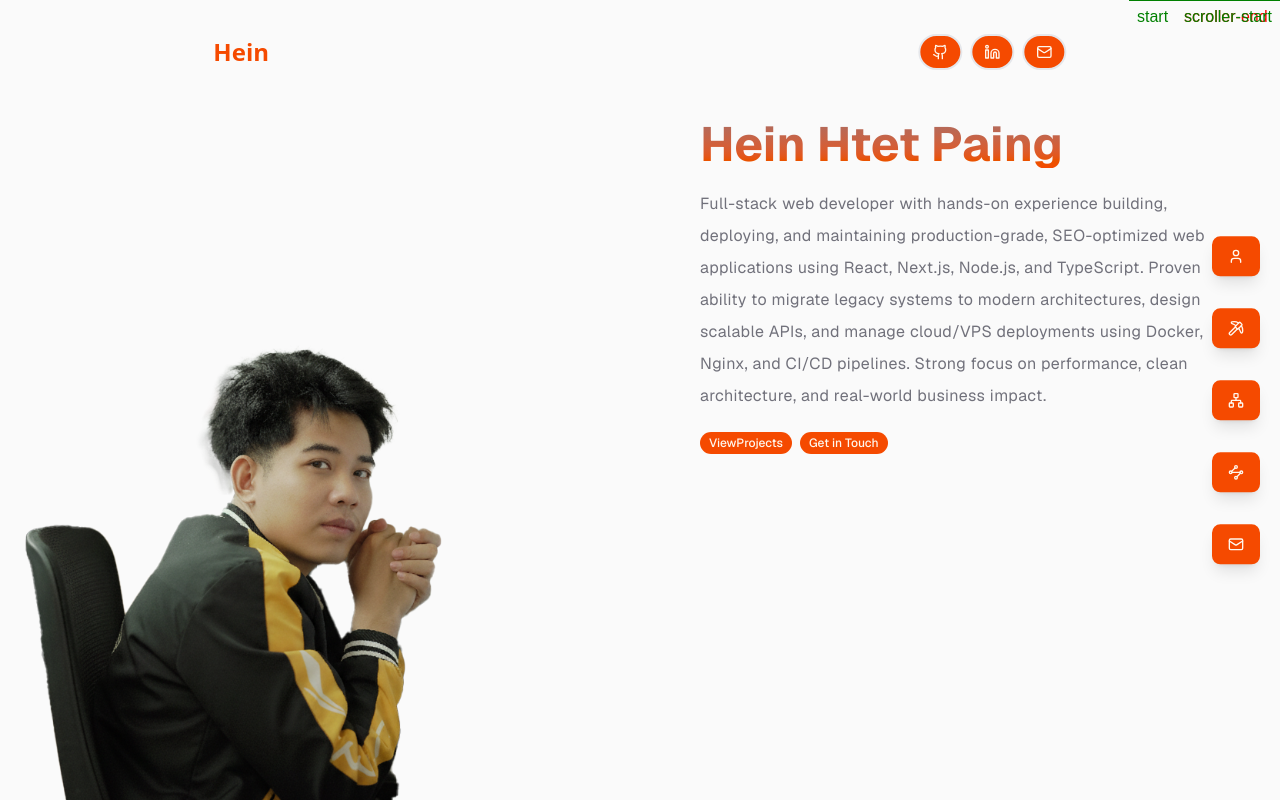
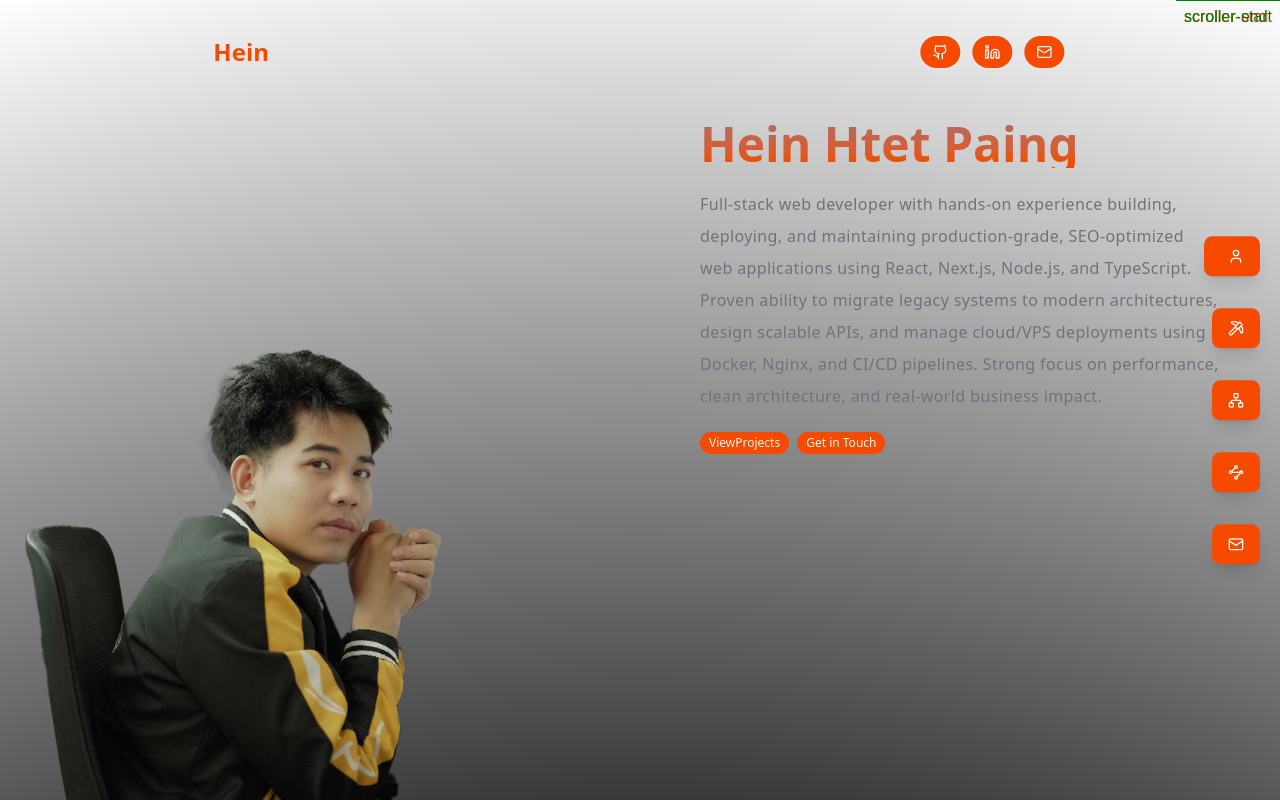
Before and after one commit to dev-heinhtetpaing/CV-with-Next, a Next.js app: page / in a window 1280 px wide. Shown: the top 800 px of the page. Built offline with nearby package versions, Linux system fonts and the light colour scheme.

Commit message:
updating about section

```diff
--- a/app/(root)/page.tsx
+++ b/app/(root)/page.tsx
@@ -1,18 +1,15 @@
 
 import HeroSection from "../components/home/hero-section";
-import SecondSection from "../components/home/second-section";
+import AboutSection from "../components/home/about-section";
 import ThirdSection from "../components/home/third-section";
 
 export default function Home() {
+
   return (
-    <div className=" min-h-screen items-center justify-center bg-zinc-50 font-sans dark:bg-black">
-      {/* <main className="flex min-h-screen w-full max-w-3xl flex-col items-center justify-between py-32 px-16 bg-white dark:bg-black sm:items-start"> */}
-
-        <HeroSection />
-        <SecondSection />
-        <ThirdSection />
-
-      {/* </main> */}
-    </div>
+    <div className="relative w-full radial-gradient ">
+  <HeroSection />
+  <AboutSection />
+  <ThirdSection />
+</div>
   );
 }
--- /dev/null
+++ b/app/components/home/about-section.tsx
@@ -0,0 +1,67 @@
+"use client";
+import { useGSAP } from "@gsap/react";
+import Image from "next/image";
+import { useRef } from "react";
+// import { useMediaQuery } from "react-responsive";
+import gsap from "gsap";
+const AboutSection = () => {
+  // const isMobile = useMediaQuery({ query: "(max-width: 768px)" });
+  const sectionRef = useRef<HTMLDivElement>(null);
+  useGSAP(()=>{
+    if(!sectionRef) return;
+    const start = "top top"
+    const end = "bottom+=200"
+    const scrollTimeline = gsap.timeline({
+      scrollTrigger:{
+        trigger:sectionRef.current,
+        start:start,
+        end:end,
+        scrub:true,
+        markers:true,
+        pin:true
+      },
+      opacity:0,
+      duration:1,
+      ease:"power1.inOut"
+    })
+    scrollTimeline.to(".mask-image",{
+      duration:1,
+      maskSize:"400%",
+      maskPosition:"center",
+      ease:"power1.inOut",
+
+    }).to(".mask-container",{
+      display:"flex",
+      flexDirection:"column",
+      gap:10,
+    }).to(".mask-content",{
+      display:"block",
+    })
+  },{scope:sectionRef})
+  return (
+    <div ref={sectionRef} id="about-section" className="relative min-h-screen w-full" >
+      <div className="w-full h-full min-h-screen relative container mx-auto  ">
+      <div className=" w-full h-full min-h-screen flex mask-container  justify-center items-center ">
+          <div className="w-full h-full">
+          <Image className=" mask-image " src="/hein-bg.png" alt="About" fill />
+          </div>
+          <div className=" mask-content w-full h-full">
+            <p><span>Lorem ipsum dolor sit amet consectetur, adipisicing elit. Exercitationem consequatur quo nemo, praesentium labore vero laudantium iure optio debitis. Error quis sequi consequatur cum, optio odit facere accusamus. Reprehenderit, commodi.</span><span>Provident amet distinctio rerum adipisci repudiandae voluptatum temporibus nihil, tempora laboriosam facilis aspernatur corrupti rem maxime iusto itaque dolorem sequi maiores, quaerat facere? Quaerat dolorum similique eos dignissimos tenetur porro.</span></p>
+          </div>
+      </div>
+      {/* <div className="layer ">
+        <h1>
+         layer 2
+        </h1>
+      </div>
+      <div className="layer ">
+        <h1>
+         layer 3
+        </h1>
+      </div> */}
+      </div>
+    </div>
+  );
+};
+
+export default AboutSection;
--- a/app/components/home/hero-section.tsx
+++ b/app/components/home/hero-section.tsx
@@ -6,12 +6,18 @@ import MotionPathPlugin from "gsap/MotionPathPlugin";
 import ScrollTrigger from "gsap/ScrollTrigger";
 import gsap from "gsap";
 import { useMediaQuery } from "react-responsive";
-import {Badge} from "@/components/ui/badge";
-import {  personalInfo } from "@/lib/data";
+import { Badge } from "@/components/ui/badge";
+import { personalInfo } from "@/lib/data";
 
 const HeroSection = () => {
+  const scrollToView = (id: string) => {
+    const element = document.getElementById(id);
+    if (element) {
+      element.scrollIntoView({ behavior: 'smooth' });
+    }
+  }
   // const badgeContainer=document.querySelector(".badges-container");
-  const mobileWidth = useMediaQuery({ query: "(max-width: 768px)" });
+  const mobileWidth = useMediaQuery({ query: "(max-width: 460px)" });
   gsap.registerPlugin(ScrollTrigger, MotionPathPlugin);
   const sectionRef = useRef<HTMLDivElement>(null);
   const badgesContainerRef = useRef<HTMLDivElement>(null);
@@ -19,15 +25,16 @@ const HeroSection = () => {
   useGSAP(() => {
     const start = "top top"
     const end = "bottom+=200"
-    const containerSize={
+    const containerSize = {
       width: badgesContainerRef?.current?.offsetWidth || 0,
       height: badgesContainerRef?.current?.offsetHeight || 0
     }
-    const b1Size={width:document.querySelector(".b1")?.getBoundingClientRect().width || 0,height:document.querySelector(".b1")?.getBoundingClientRect().height || 0};
-    const endPoint = mobileWidth ? { x: 0, y: containerSize.width-b1Size.width || 0 } : { x: -((containerSize.width-b1Size.width || 0)/1.5  || 0), y: -(containerSize.height+b1Size.height/4) || 0 };
-    const midPoint=mobileWidth ? { x: 0, y: containerSize.width/2-b1Size.width/2 || 0 } : { x: -((containerSize.width+b1Size.width || 0) /5  || 0), y: -(containerSize.height/2+b1Size.height*2) || 0 };
-    const startPoint={x: -(b1Size.width || 0),y:-(2*b1Size.height || 0)};
-    const initialPoint={x:0,y:0};
+    console.log(containerSize);
+    const b1Size = { width: document.querySelector(".b1")?.getBoundingClientRect().width || 0, height: document.querySelector(".b1")?.getBoundingClientRect().height || 0 };
+    const endPoint = mobileWidth ? { x: 0, y: -containerSize.width + b1Size.width/2 || 0 } : { x: -((containerSize.width - b1Size.width || 0) / 1.5 || 0), y: -(containerSize.height + b1Size.height / 4) || 0 };
+    const midPoint = mobileWidth ? { x: 0, y: -containerSize.width/2 - b1Size.width/2 || 0 } : { x: -((containerSize.width + b1Size.width || 0) / 5 || 0), y: -(containerSize.height / 2 + b1Size.height * 2) || 0 };
+    const startPoint = mobileWidth ? { x: 0, y: -b1Size.height*1.5 || 0 } : { x: -(b1Size.width || 0), y: -(2 * b1Size.height || 0) };
+    const initialPoint = { x: 0, y: 0 };
 
 
     const MasterTimeline = gsap.timeline({
@@ -37,8 +44,7 @@ const HeroSection = () => {
         end: end,
         pin: true,
         scrub: true,
-        markers: true,
-
+        // markers: true,
       }
     })
 
@@ -79,28 +85,27 @@ const HeroSection = () => {
       opacity: 1,
       duration: 1,
       ease: "power2.inOut"
-      }, ) // overlap
+    },) // overlap
 
 
 
 
   }, { scope: sectionRef });
   return (
-    <div ref={sectionRef} className="w-full h-full min-h-screen relative sm:py-20 py-10 ">
+    <div  ref={sectionRef} id="hero-section" className="w-full  min-h-screen relative sm:py-20 py-10 snap-start">
       <main className="sm:w-1/2 w-full sm:ml-auto  ">
         <div className="mx-5 sm:mx-15 space-y-5">
           <h1 className="text-2xl sm:text-5xl font-bold bg-linear-to-t from-primary to-slate-500 text-transparent bg-clip-text text-center pt-10 sm:text-left container mx-auto ">Hein Htet Paing</h1>
           <section className="container mx-auto space-y-5">
             <p className="text-sm sm:text-base text-center  leading-loose tracking-normal sm:leading-loose sm:tracking-wide sm:text-left container text-muted-foreground mx-auto ">{personalInfo.objectives}</p>
             <div className="container mx-auto flex gap-2 justify-center items-center sm:justify-start">
-          {personalInfo.cta.map(cta=><Badge key={cta.label}  className="cursor-pointer ">{cta.label}</Badge>)}
+              {personalInfo.cta.map(cta => <Badge key={cta.label} onClick={() => scrollToView(cta.href)} className="cursor-pointer ">{cta.label}</Badge>)}
             </div>
           </section>
         </div>
-
       </main>
 
-    <div className="absolute bottom-0 h-[80vh] w-full
+      <div className="absolute bottom-0 h-[70vh] w-full sm:h-[80vh]
      ">
         <div className="relative h-full w-full sm:w-1/2 mr-auto">
           <Image src="/hein.png" alt="Hein's Image" className=" object-cover " fill={true} />
@@ -110,15 +115,15 @@ const HeroSection = () => {
         <div className="relative w-full h-full " ref={badgesContainerRef}>
           {/* <div className="absolute bottom-0 right-0 "> */}
           <div className="absolute badge bottom-0 opacity-0 right-0 b1 w-18 h-18 shadow-lg rounded-full border-2 border-gray-200">
-            <Image src="/icon-nextjs.svg" alt="Next.js" fill className="p-2"  />
+            <Image src="/icon-nextjs.svg" alt="Next.js" fill className="p-2" />
             {/* <link rel="icon" href="/icon?next.svg" type="image/svg" /> */}
 
           </div>
           <div className="absolute badge bottom-0 opacity-0 right-0 b2 w-18 h-18 shadow-lg rounded-full border-2 border-gray-200">
-            <Image src="/icon-react.svg" alt="React" fill className="p-2"  />
+            <Image src="/icon-react.svg" alt="React" fill className="p-2" />
           </div>
           <div className="absolute badge bottom-0 opacity-0 right-0 b3 w-18 h-18 shadow-lg rounded-full border-2 border-gray-200">
-            <Image src="/icon-nodejs.svg" alt="Node.js" fill className="p-2"  />
+            <Image src="/icon-nodejs.svg" alt="Node.js" fill className="p-2" />
             {/* </div> */}
           </div>
 
--- a/app/components/home/second-section.tsx
+++ /dev/null
@@ -1,9 +0,0 @@
-const SecondSection = () => {
-  return (
-    <div className="w-full h-screen bg-blue-500">
-      <h1>Second Section</h1>
-    </div>
-  );
-};
-
-export default SecondSection;
--- a/app/components/home/third-section.tsx
+++ b/app/components/home/third-section.tsx
@@ -1,6 +1,6 @@
 const ThirdSection = () => {
   return (
-    <div className="w-full h-screen bg-green-500">
+    <div className="w-full h-screen bg-green-500 relative min-h-screen " >
       <h1>Third Section</h1>
     </div>
   );
--- a/app/components/sidebar.tsx
+++ b/app/components/sidebar.tsx
@@ -1,28 +1,64 @@
 "use client";
 import { Button } from "@/components/ui/button";
+import { useGSAP } from "@gsap/react";
 import { Mail, Network, Pickaxe, User, Waypoints } from "lucide-react";
 import Link from "next/link";
-
+import { useRef } from "react";
+import gsap from "gsap";
 const Sidebar = () => {
+  const sidebarRef = useRef<HTMLDivElement>(null);
+  useGSAP(()=>{
+    gsap.to(".Button",{
+      hover:{
+        scale:1.1,
+        duration:5,
+        ease:"power2.inOut"
+      }
+    })
+  },{scope:sidebarRef})
+  const scrollToView=(id:string)=>{
+    const element=document.getElementById(id);
+    if(element){
+      element.scrollIntoView({behavior:'smooth'});
+    }
+  }
   return (
-    <nav className="fixed top-1/2 -translate-y-1/2 right-5 max-h-screen h-2/3 w-32 bg-transparent  dark:bg-black flex flex-col items-center justify-center">
+    <nav ref={sidebarRef} className="fixed top-1/2 -translate-y-1/2 z-99 right-5 max-h-screen h-2/3 w-32 bg-transparent  dark:bg-black flex flex-col items-center justify-center">
       {/* <h1>Sidebar</h1> */}
       <div className="absolute right-0">
         <div className=" flex-col items-end justify-end transition-all duration-300 gap-8 hidden md:flex">
         <Button
-            className=" group hover:shadow-2xl transition-all duration-300 shadow-lg py-5 w-auto "
+  className="group hover:shadow-2xl transition-all duration-300 shadow-lg py-5 w-auto"
   asChild
 >
-            <div className="flex items-center justify-end gap-2">
-              <Link
-                href="/"
-                className="hidden group-hover:inline  group-hover:animate-pulse duration-900 font-bold"
+  <Button
+    onClick={() => scrollToView("hero-section")}
+    className="flex items-center justify-end gap-2"
+  >
+    <span
+      className="
+        opacity-0
+        scale-95
+        max-w-0
+        overflow-hidden
+        whitespace-nowrap
+
+        transition-all
+        duration-300
+        ease-out
+
+        group-hover:opacity-100
+        group-hover:scale-100
+        group-hover:max-w-[100px]
+      "
     >
       Profile
-              </Link>
+    </span>
+
     <User className="w-6 h-6 m-1" />
-            </div>
   </Button>
+</Button>
+
 
           <Button
             className="w-auto group hover:shadow-2xl transition-all duration-300 shadow-lg py-5"
--- a/app/globals.css
+++ b/app/globals.css
@@ -124,3 +124,29 @@
     @apply bg-background text-foreground;
   }
 }
+
+
+.layer {
+  @apply  h-screen min-h-screen ;
+}
+
+.mask-image {
+ mask-image: url("/icon-react.svg");
+ mask-position:center;
+ mask-size: 50%;
+ mask-repeat: no-repeat;
+}
+
+.radial-gradient {
+  background: radial-gradient( circle at center,
+  #434343 0%,
+  #000 50%,
+  transparent 100%);
+}
+
+.mask-container {
+  @apply block ;
+}
+.mask-content {
+  @apply text-white text-2xl font-bold hidden;
+}
```
Also changed, not shown: app/(root)/layout.tsx (+8 -2 lines), public/hein-bg.png (added). Lines whose indentation alone changed are shown as unchanged.
